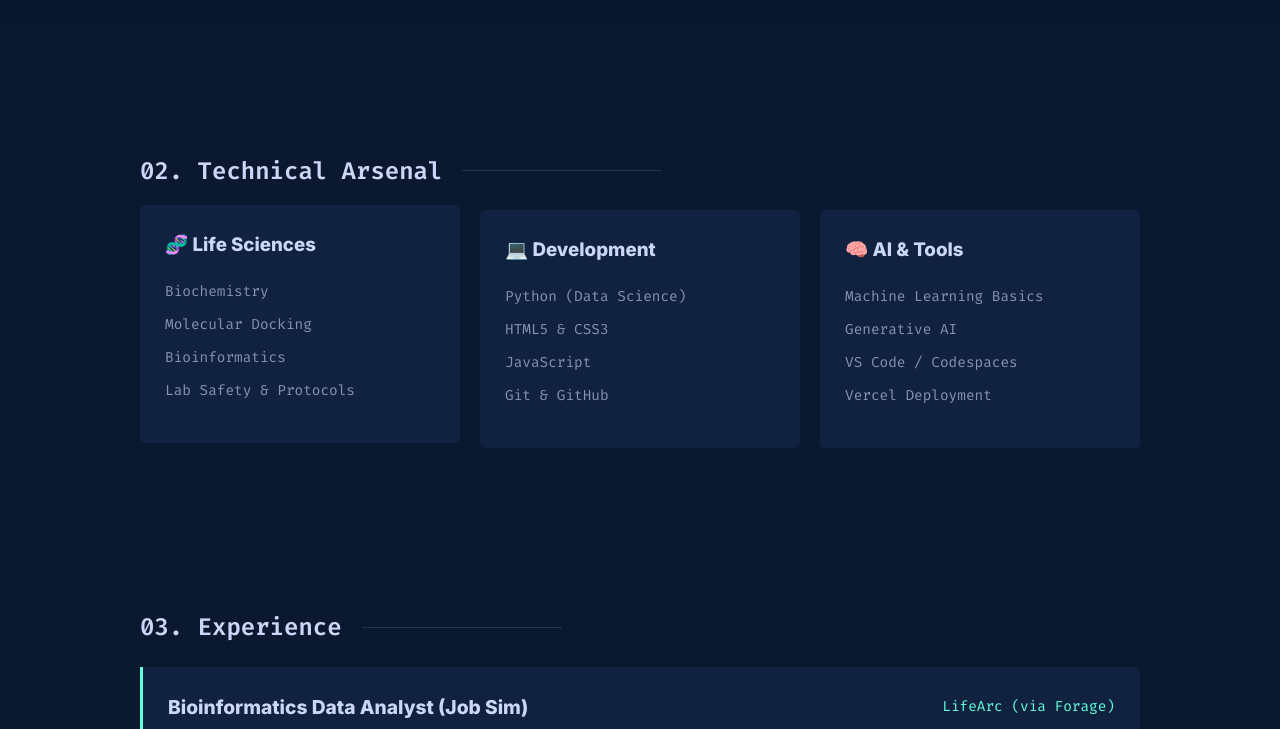
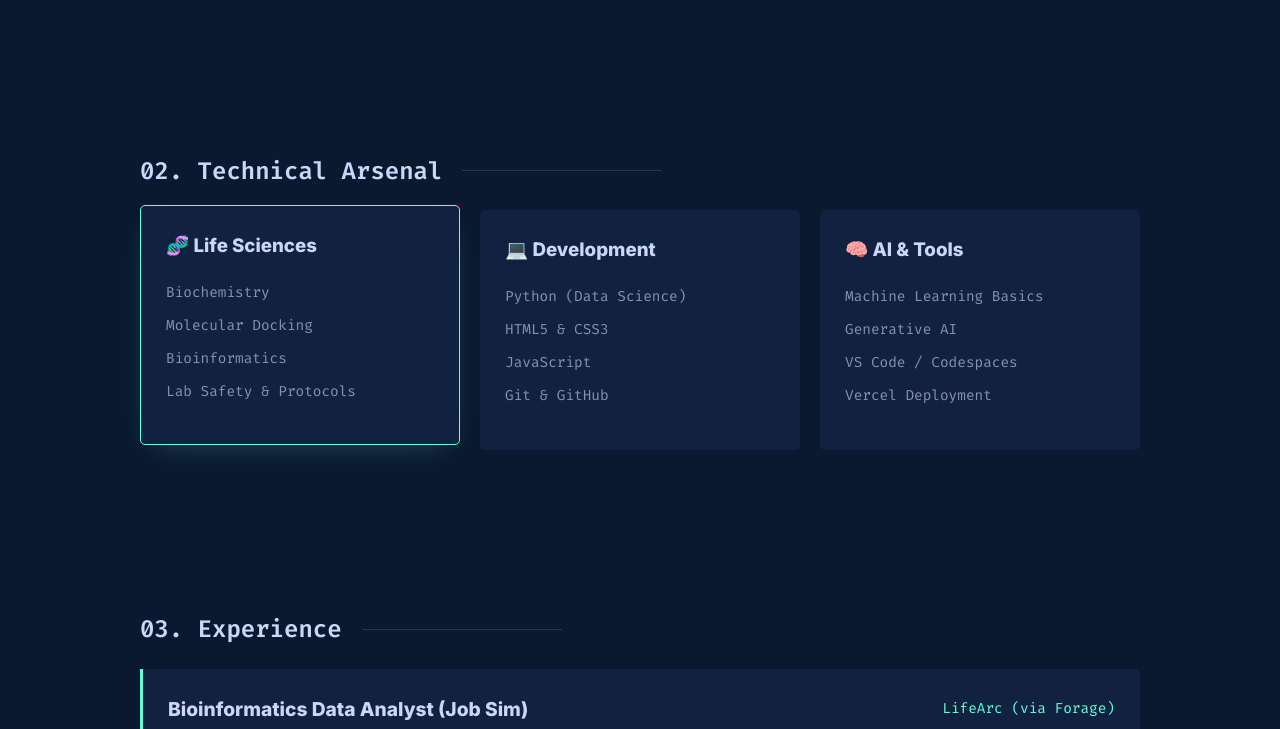
Before and after one commit to isgathoni35/elias-portfolio, a plain HTML site: page index.html in a window 1280 px wide. In both pictures the pointer is over the element 300 px from the left and 1562 px from the top of the page. Shown: the part 1233-1962 px from the top of the page. Drawn offline with Linux system fonts and the light colour scheme; a script that the page names is missing.

Commit message:
neon hover over skill

```diff
--- a/style.css
+++ b/style.css
@@ -165,7 +165,12 @@ ul { list-style: none; padding: 0; }
     transition: transform 0.3s ease;
 }
 
-.skill-card:hover { transform: translateY(-5px); }
+.skill-card:hover {
+    transform: translateY(-5px);
+    border: 1px solid var(--accent-color); /* Adds a teal border */
+    box-shadow: 0 10px 30px -15px rgba(100, 255, 218, 0.3); /* Adds a teal glow */
+}
+
 .skill-card h3 { color: var(--heading-color); }
 
 .skill-card ul li {
```
